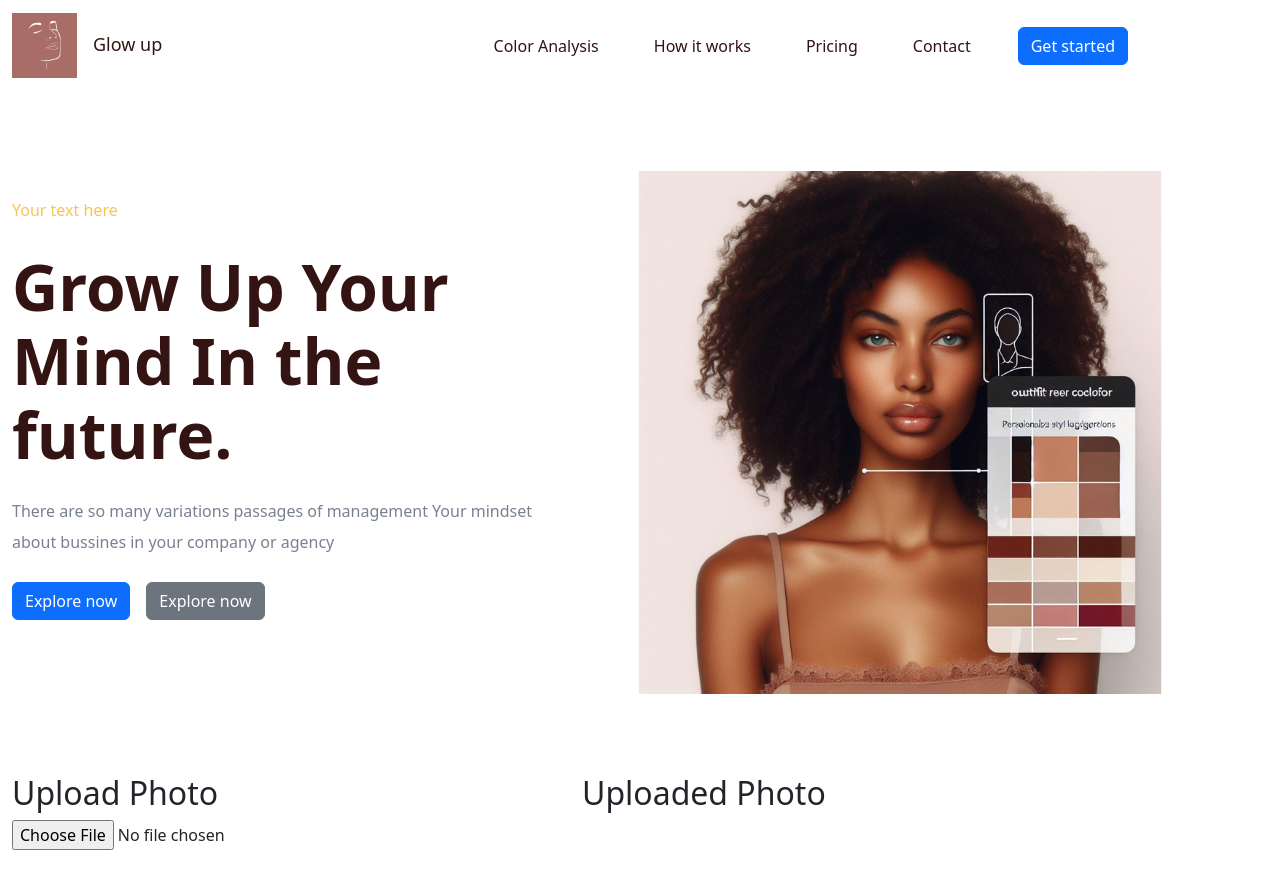
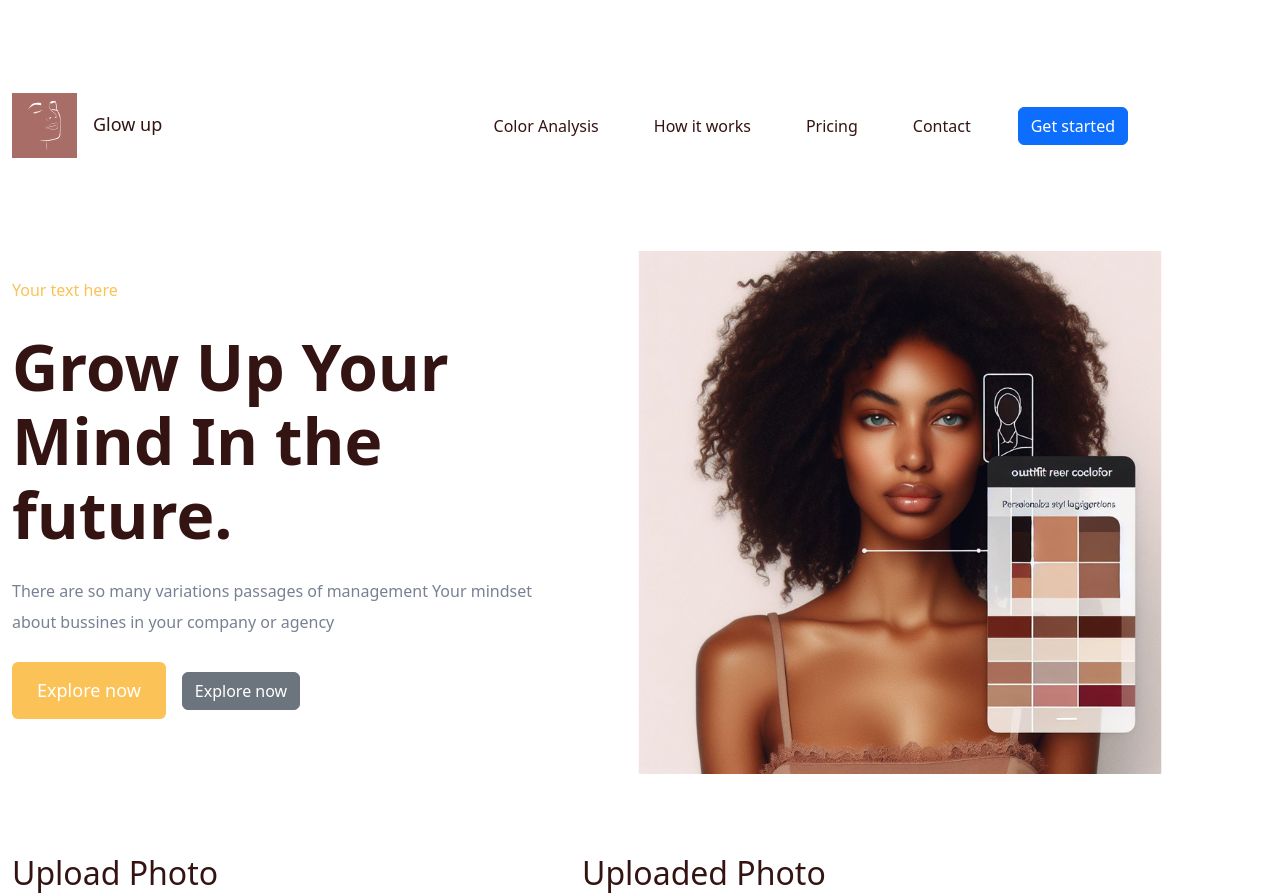
Before and after one commit to korleans916/Feature-extension, a React (Vite) app in the folder client/: page / in a window 1280 px wide. Shown: the top 896 px of the page. Built offline with nearby package versions, Linux system fonts and the light colour scheme; no server answers.

Commit message:
app.css and app.jsx changed
Project is nice and working

```diff
--- a/client/src/App.css
+++ b/client/src/App.css
@@ -79,6 +79,10 @@ body {
 }
 
 /* NAVBAR */
+.navbar {
+  padding: 48px 0;
+  justify-content: center; /* Center horizontally */
+}
 
 .navbar-brand img {
   padding-right: 16px;
@@ -90,16 +94,13 @@ body {
   color: var(--dark-brown);
 }
 
-.navbar {
-  padding: 48px 0;
-}
-
 a.nav-link {
   margin-right: 39px;
   font-size: var(--text-regular);
   font-weight: var(--font-weight-regular);
   color: var(--dark-brown) !important;
 }
+
 
 /* HERO */
 
@@ -133,3 +134,78 @@ section.hero {
   font-weight: var(--font-weight-regular);
   line-height: 31px;
 }
+
+/* First Page */
+.container {
+  margin-top: 5rem;
+}
+
+/* Container 1: Upload Photo and Display */
+.row {
+  display: flex;
+  justify-content: space-between;
+}
+
+.col-md-6 {
+  flex: 0 0 48%;
+}
+
+h2 {
+  font-size: var(--header-4); /* Adjusted font size */
+  color: var(--dark-brown);
+  margin-bottom: 1rem;
+}
+
+input[type="file"],
+input[type="color"],
+textarea { /* Added textarea styling */
+  width: 100%;
+  padding: 0.5rem;
+  border-radius: 6px;
+  border: 1px solid var(--gray-2);
+  margin-bottom: 1rem;
+}
+
+.uploaded-photo-container {
+  max-width: 300px;
+  max-height: 300px;
+}
+
+/* Container 2: Color Pickers and Generate Text Button */
+.row mt-5 {
+  margin-top: 5rem;
+}
+
+label {
+  display: block;
+  margin-bottom: 1rem;
+}
+
+/* Second Page */
+.container mt-5 {
+  margin-top: 5rem;
+}
+
+.col-md-6 h2 {
+  font-size: var(--header-4); /* Adjusted font size */
+  color: var(--dark-brown);
+  margin-bottom: 1rem;
+}
+
+/* Buttons */
+button.btn.btn-primary,
+.cta a.btn.btn-primary { /* Updated button color */
+  padding: 15px 25px;
+  border-radius: 6px;
+  font-size: var(--text-medium);
+  font-weight: var(--font-weight-medium);
+  background-color: var(--primary);
+  border: none;
+  color: var(--white);
+  transition: background-color 0.3s ease;
+}
+
+button.btn.btn-primary:hover,
+.cta a.btn.btn-primary:hover { /* Updated button color on hover */
+  background-color: var(--primary-light);
+}
--- a/client/src/App.jsx
+++ b/client/src/App.jsx
@@ -29,11 +29,8 @@ function App() {
       const result = await model.generateContent(prompt); // method (documentation Google AI) responsable for sending the prompt to the generative model and returning a result
       // Generate content based on the prompt
       const response = await result.response;
-      const test = await response.json();
+      const text = await response.text();
 
-      console.log(test);
-      const text = await response.text();
-      console.log(text);
 
       setGeneratedText(text); // text is the variable that contains the text content generated by Google AI based on the prompt
     } catch (error) {
```
